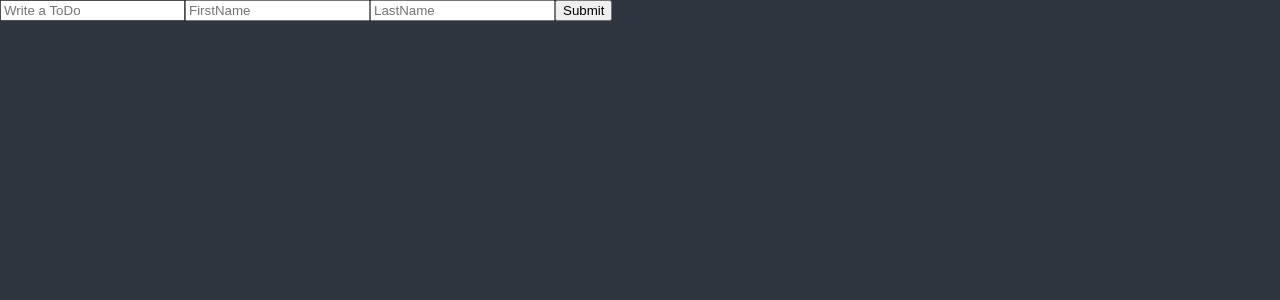
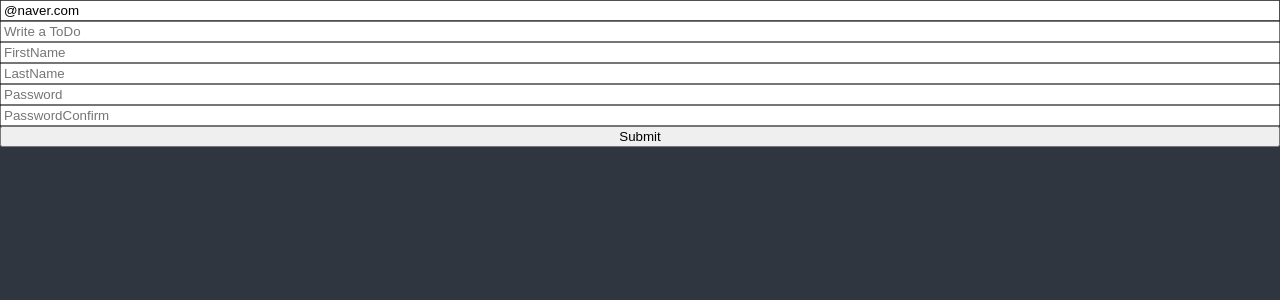
Before and after one commit to hs04111/react_second_challenge_todo, a React (Create React App) app: page / in a window 1280 px wide. Shown: the top 300 px of the page. Built offline with nearby package versions, Linux system fonts and the light colour scheme.

Commit message:
ToDo List: react hook form practice

```diff
--- a/src/ToDoList.tsx
+++ b/src/ToDoList.tsx
@@ -28,17 +28,56 @@
 //   );
 // }
 
+interface IForm {
+  Email: string;
+  toDo: string;
+  FirstName: string;
+  LastName?: string;
+  Password: string;
+  PasswordConfirm: string;
+  extraErr?: string;
+}
+
 function ToDoList() {
-  const { register, handleSubmit, formState } = useForm();
-  const onValid = (data: any) => {
-    console.log(data);
+  const {
+    register,
+    handleSubmit,
+    setError,
+    formState: { errors },
+  } = useForm<IForm>({
+    defaultValues: {
+      Email: '@naver.com',
+    },
+  });
+  const onValid = (data: IForm) => {
+    if (data.Password !== data.PasswordConfirm) {
+      setError(
+        'PasswordConfirm',
+        { message: 'Passwords are not the same' },
+        { shouldFocus: true },
+      );
+    }
   };
-  console.log(formState.errors);
   return (
     <div>
-      <form onSubmit={handleSubmit(onValid)}>
+      <form
+        style={{ display: 'flex', flexDirection: 'column' }}
+        onSubmit={handleSubmit(onValid)}
+      >
         <input
-          {...register('toTo', {
+          {...register('Email', {
+            required: 'Email required',
+            pattern: {
+              value: /^[A-Za-z0-9._%+-]+@naver.com$/,
+              message: 'Only naver mail',
+            },
+          })}
+          placeholder="Email"
+          type="text"
+        />
+        <span>{errors?.Email?.message}</span>
+        <input
+          {...register('toDo', {
             required: 'ToDo is required',
             minLength: {
               value: 5,
@@ -48,8 +87,61 @@
           placeholder="Write a ToDo"
           type="text"
         />
-        <input {...register('FirstName')} placeholder="FirstName" type="text" />
-        <input {...register('LastName')} placeholder="LastName" type="text" />
+        <span>{errors?.toDo?.message}</span>
+        <input
+          {...register('FirstName', {
+            required: 'Write here',
+            minLength: {
+              value: 3,
+              message: 'Min length 3',
+            },
+            validate: {
+              noNico: (value) =>
+                value.includes('nico') ? 'no nico allowed' : true,
+              noNick: (value) =>
+                value.includes('nick') ? 'no nick allowed' : true,
+            },
+          })}
+          placeholder="FirstName"
+          type="text"
+        />
+        <span>{errors?.FirstName?.message}</span>
+        <input
+          {...register('LastName', {
+            minLength: {
+              value: 3,
+              message: 'Min length 3',
+            },
+          })}
+          placeholder="LastName"
+          type="text"
+        />
+        <span>{errors?.LastName?.message}</span>
+
+        <input
+          {...register('Password', {
+            minLength: {
+              value: 3,
+              message: 'Min length 3',
+            },
+          })}
+          placeholder="Password"
+          type="password"
+        />
+        <span>{errors?.Password?.message}</span>
+
+        <input
+          {...register('PasswordConfirm', {
+            minLength: {
+              value: 3,
+              message: 'Min length 3',
+            },
+          })}
+          placeholder="PasswordConfirm"
+          type="password"
+        />
+        <span>{errors?.PasswordConfirm?.message}</span>
+        <span>{errors?.extraErr?.message}</span>
         <button>Submit</button>
       </form>
     </div>
```
